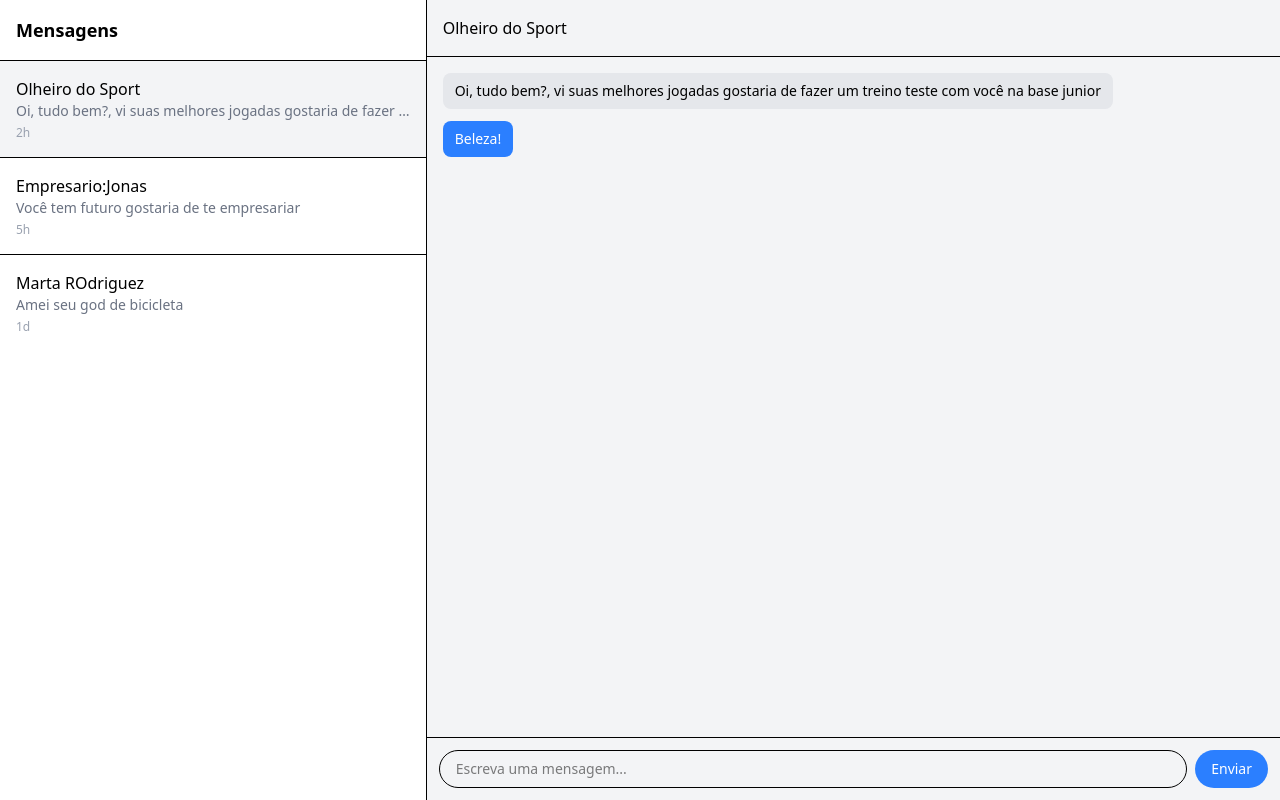
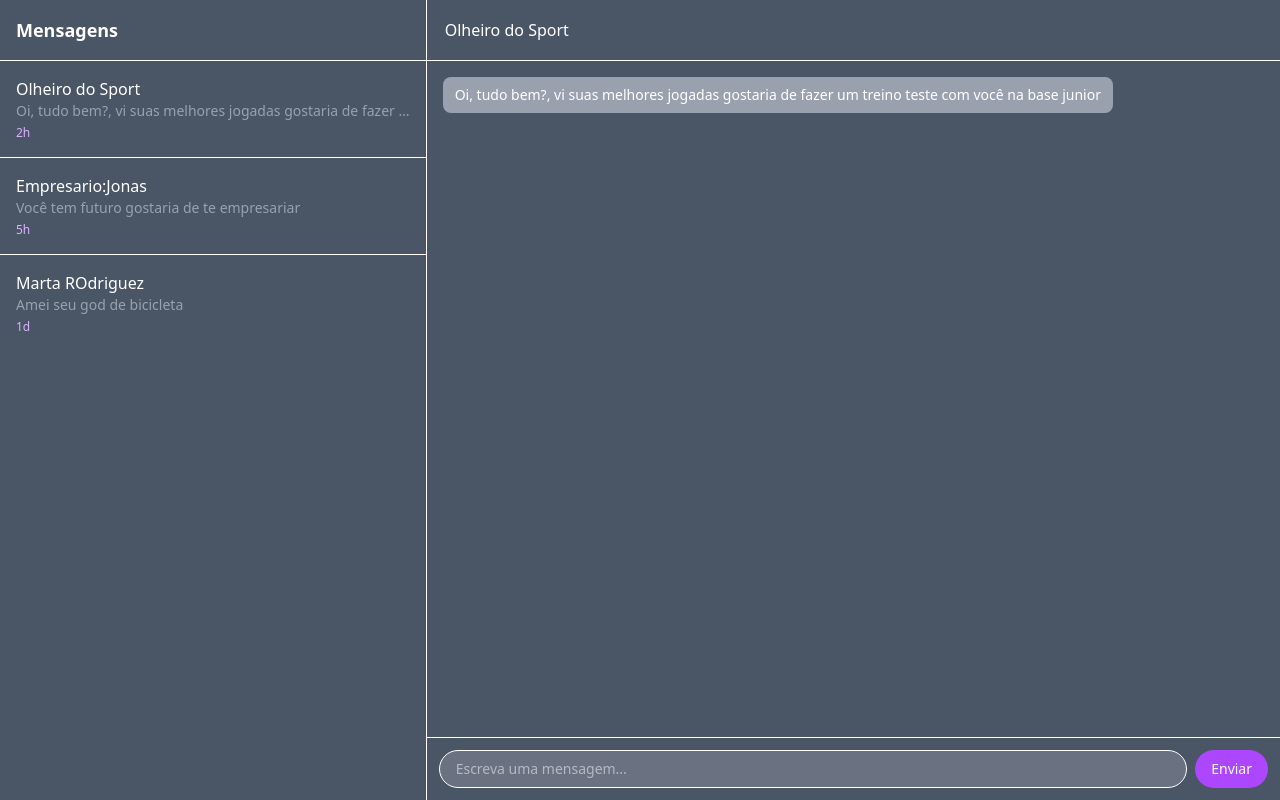
Before and after one commit to Neos-fiap/NeosPassaBola, a React (Vite) app: page /talk in a window 1280 px wide. Both pictures are taken after a click on the item 212 px from the left and 109 px from the top of the page. Built offline with nearby package versions, Linux system fonts and the light colour scheme.

Commit message:
estilizando dm's

```diff
--- a/src/pages/talk.jsx
+++ b/src/pages/talk.jsx
@@ -23,26 +23,28 @@ export default function MessagesPage() {
   ]);
 
   const [selected, setSelected] = useState(null);
+  const [messages, setMessages] = useState([]);
+  const [input, setInput] = useState("");
 
   return (
-    <div className="min-h-screen bg-gray-100 flex">
+    <div className="min-h-screen bg-gray-100 flex font-sans text-white">
       {/* Sidebar - Lista de conversas */}
-      <div className="w-1/3 border-r bg-white">
-        <div className="p-4 border-b font-semibold text-lg">Mensagens</div>
+      <div className="w-1/3 border-r bg-gray-600">
+        <div className="p-4 border-b font-semibold text-lg text-white">Mensagens</div>
         <ul className="divide-y">
           {conversations.map((c) => (
             <li
               key={c.id}
               onClick={() => setSelected(c)}
               className={`p-4 cursor-pointer hover:bg-gray-50 ${
-                selected?.id === c.id ? "bg-gray-100" : ""
+                selected?.id === c.id ? "bg-gray-600" : ""
               }`}
             >
               <div className="font-medium">{c.username}</div>
-              <div className="text-sm text-gray-500 truncate">
+              <div className="text-sm text-gray-400 truncate">
                 {c.lastMessage}
               </div>
-              <div className="text-xs text-gray-400 mt-1">{c.time}</div>
+              <div className="text-xs text-gray-400 mt-1 text-purple-300">{c.time}</div>
             </li>
           ))}
         </ul>
@@ -52,32 +54,55 @@ export default function MessagesPage() {
       <div className="flex-1 flex flex-col">
         {selected ? (
           <>
-            <div className="p-4 border-b font-medium">
+            <div className="p-4.5 border-b font-medium bg-gray-600">
               {selected.username}
             </div>
 
-            <div className="flex-1 p-4 space-y-3 overflow-y-auto">
-              <div className="self-start bg-gray-200 px-3 py-2 rounded-lg text-sm w-max">
+           <div className="flex-1 p-4 space-y-3 overflow-y-auto bg-gray-600">
+  <div className="self-start bg-gray-400 px-3 py-2 rounded-lg text-sm w-max">
     {selected.lastMessage}
   </div>
-              <div className="self-end bg-blue-500 text-white px-3 py-2 rounded-lg text-sm w-max">
-                Beleza!
+  {messages.map((msg, idx) => (
+    <div
+      key={idx}
+      className={`flex ${msg.fromUser ? "justify-end" : "justify-start"}`}
+    >
+      <div
+        className={`${
+          msg.fromUser
+            ? "bg-purple-500 text-white self-end"
+            : "bg-gray-400 self-start"
+        } px-3 py-2 rounded-lg text-sm w-max`}
+      >
+        {msg.text}
       </div>
     </div>
+  ))}
+</div>
 
-            <div className="p-3 border-t flex gap-2">
+            <div className="p-3 border-t flex gap-2 bg-gray-600">
   <input
     type="text"
     placeholder="Escreva uma mensagem..."
-                className="flex-1 border rounded-full px-4 py-2 text-sm focus:outline-none"
+    className="flex-1 border rounded-full px-4 py-2 text-sm focus:outline-none bg-gray-500"
+    value={input}
+    onChange={e => setInput(e.target.value)}
   />
-              <button className="px-4 py-2 bg-blue-500 text-white rounded-full text-sm">
+  <button
+    className="px-4 py-2 bg-purple-500 text-white rounded-full text-sm"
+    onClick={() => {
+      if (input.trim()) {
+        setMessages([...messages, { text: input, fromUser: true }]);
+        setInput("");
+      }
+    }}
+  >
     Enviar
   </button>
 </div>
           </>
         ) : (
-          <div className="flex-1 flex items-center justify-center text-gray-500">
+          <div className="flex-1 flex items-center justify-center text-gray-500 bg-gray-300">
             Selecione uma conversa para começar
           </div>
         )}
```
Lines whose indentation alone changed are shown as unchanged.
